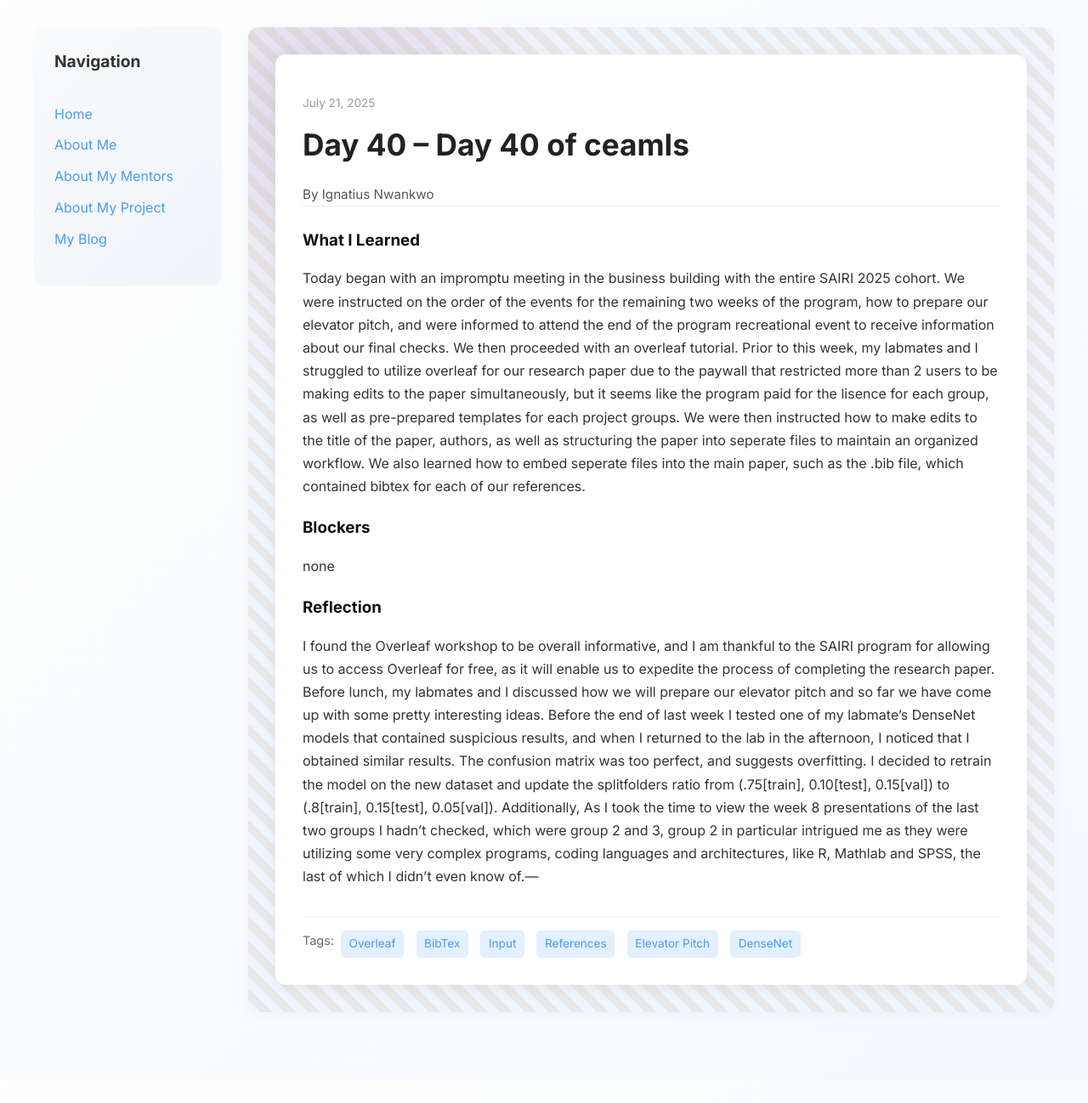
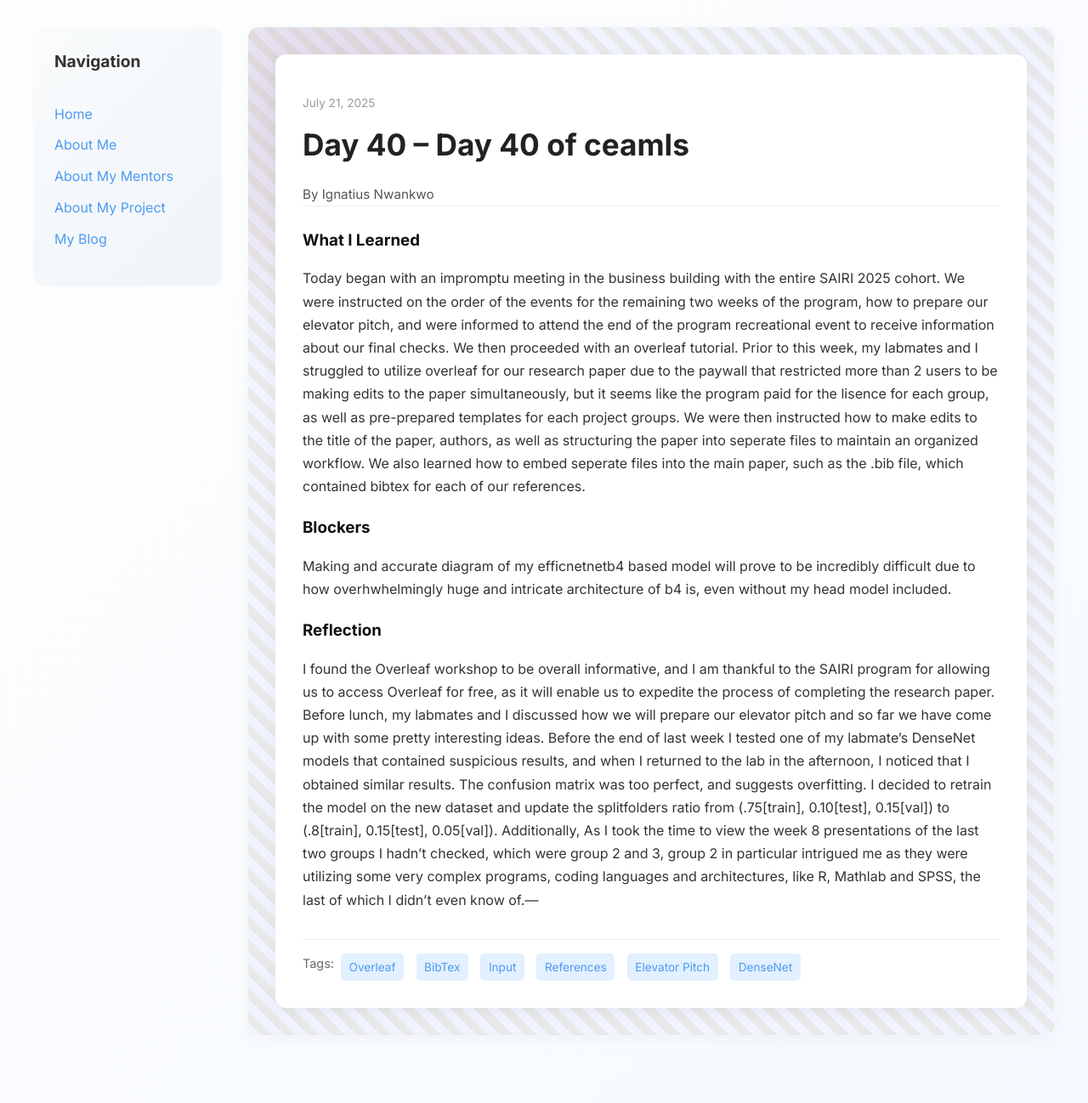
Before and after one commit to toxhi/toxhi.github.io, a Jekyll site: the page built from _posts/2025-07-21-day-40.md, in a window 1280 px wide. Shown: the whole page at 85% size. Built offline with Jekyll 4.4.1, drawn with Linux system fonts in a browser that asks for light colours; before the commit the page ends 1271 px from its top, so only the background shows below that.

Commit message:
Update 2025-07-21-day-40.md

```diff
--- a/_posts/2025-07-21-day-40.md
+++ b/_posts/2025-07-21-day-40.md
@@ -11,7 +11,7 @@
 
 
 blockers: |
-  none
+  Making and accurate diagram of my efficnetnetb4 based model will prove to be incredibly difficult due to how overhwhelmingly huge and intricate architecture of b4 is, even without my head model included.
 reflection: |
   I found the Overleaf workshop to be overall informative, and I am thankful to the SAIRI program for allowing us to access Overleaf for free, as it will enable us to expedite the process of completing the research paper. Before lunch, my labmates and I discussed how we will prepare our elevator pitch and so far we have come up with some pretty interesting ideas. Before the end of last week I tested one of my labmate's DenseNet models that contained suspicious results, and when I returned to the lab in the afternoon, I noticed that I obtained similar results. The confusion matrix was too perfect, and suggests overfitting. I decided to retrain the model on the new dataset and update the splitfolders ratio from (.75[train], 0.10[test], 0.15[val]) to (.8[train], 0.15[test], 0.05[val]). Additionally, As I took the time to view the week 8 presentations of the last two groups I hadn't checked, which were group 2 and 3, group 2 in particular intrigued me as they were utilizing some very complex programs, coding languages and architectures, like R, Mathlab and SPSS, the last of which I didn't even know of.---
 ---
```
